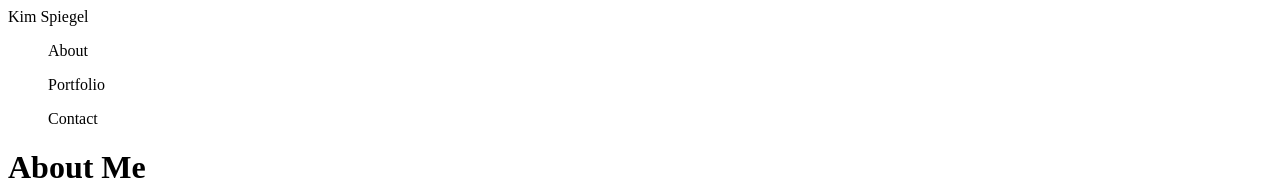
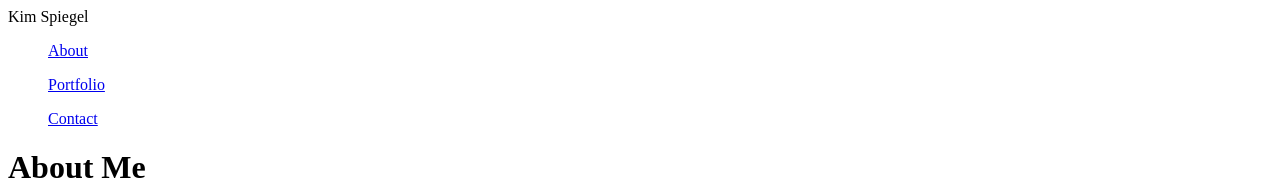
Before and after one commit to kimSpiegel04/Basic-Portfolio, a plain HTML site: page index.html in a window 1280 px wide. Shown: the top 180 px of the page. Drawn offline with Linux system fonts and the light colour scheme.

Commit message:
added links to navbar

```diff
--- a/index.html
+++ b/index.html
@@ -9,9 +9,9 @@
 <body>
     <nav>
         <header>Kim Spiegel</header>
-        <ul>About</ul>
-        <ul>Portfolio</ul>
-        <ul>Contact</ul>
+        <ul><a href='index.html'>About</a></ul>
+        <ul><a href='portfolio.html'>Portfolio</a></ul>
+        <ul><a href='contact.html'>Contact</a></ul>
     </nav>
     <div class='container'>
         <h1>About Me</h1>
```
